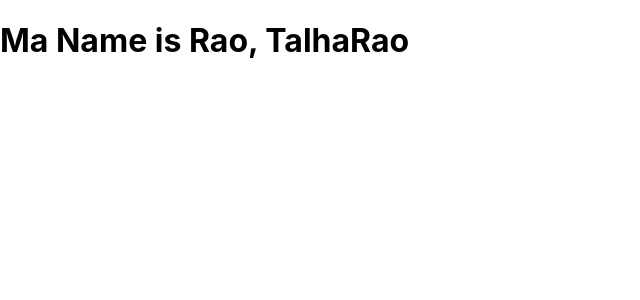
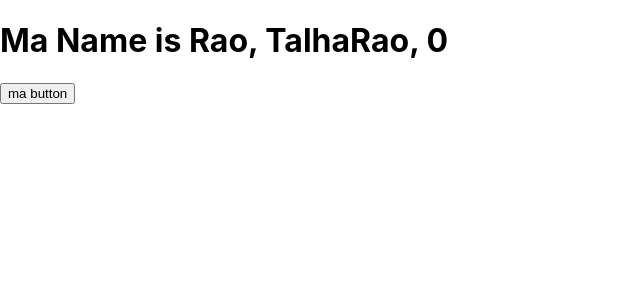
Before and after one commit to MuhammadTalhaRao/boot-camp_v2, a React (Create React App) app: page / in a window 1280 px wide. Shown: the top 300 px of the page, without its empty margins (0-640 px from the left). Built offline with nearby package versions, Linux system fonts and the light colour scheme.

Commit message:
changing compoenent and yaml file

```diff
--- a/src/ma_jsx.js
+++ b/src/ma_jsx.js
@@ -1,11 +1,13 @@
-import React from 'react';
-
-
+import React, { useState } from 'react';
 
 function Cool_name(props){
+    let [g_bond, setBond] = useState(0);
 
     return(
-        <h1>Ma Name is {props.l_name}, {props.f_name + props.l_name}</h1>
+        <div>
+          <h1>Ma Name is {props.l_name}, {props.f_name + props.l_name}, {g_bond}</h1>
+          <button onClick = {()=>setBond(777)} >ma button</button>
+        </div>
     );
 }
 
```
